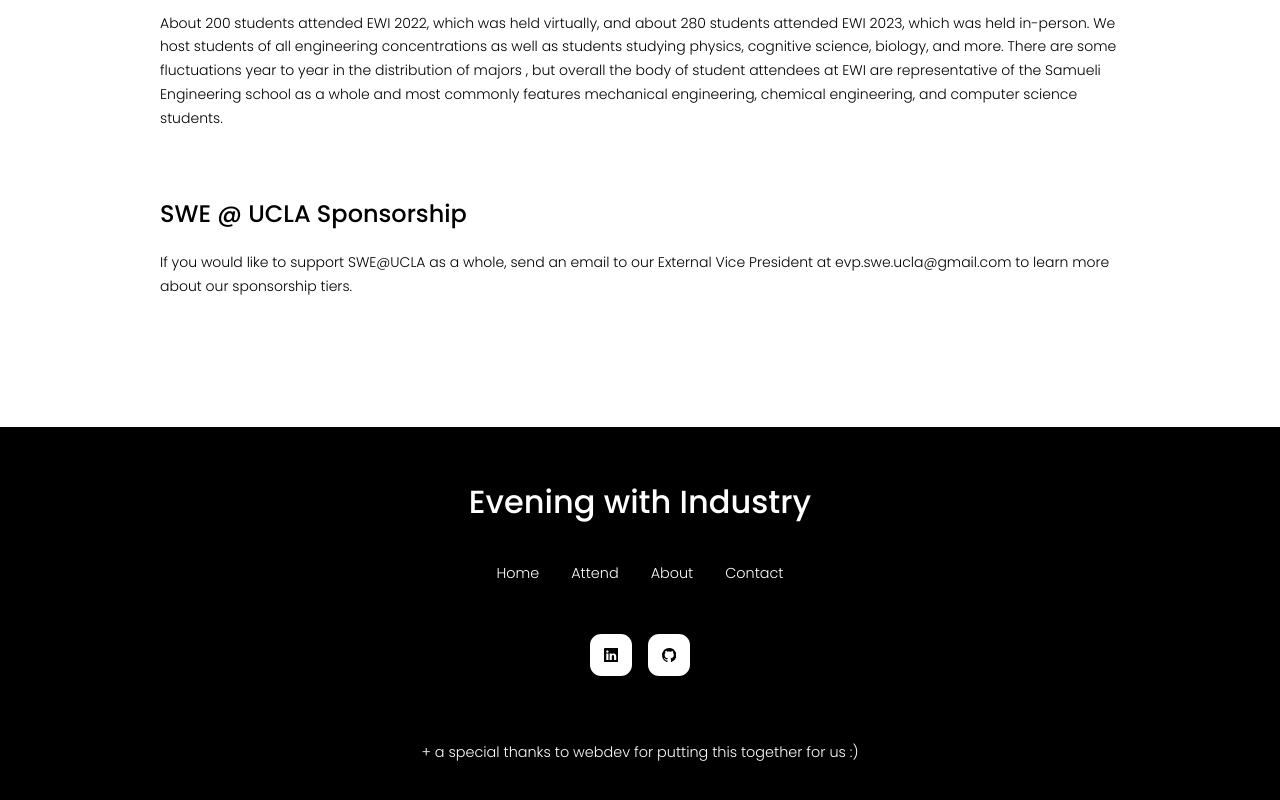
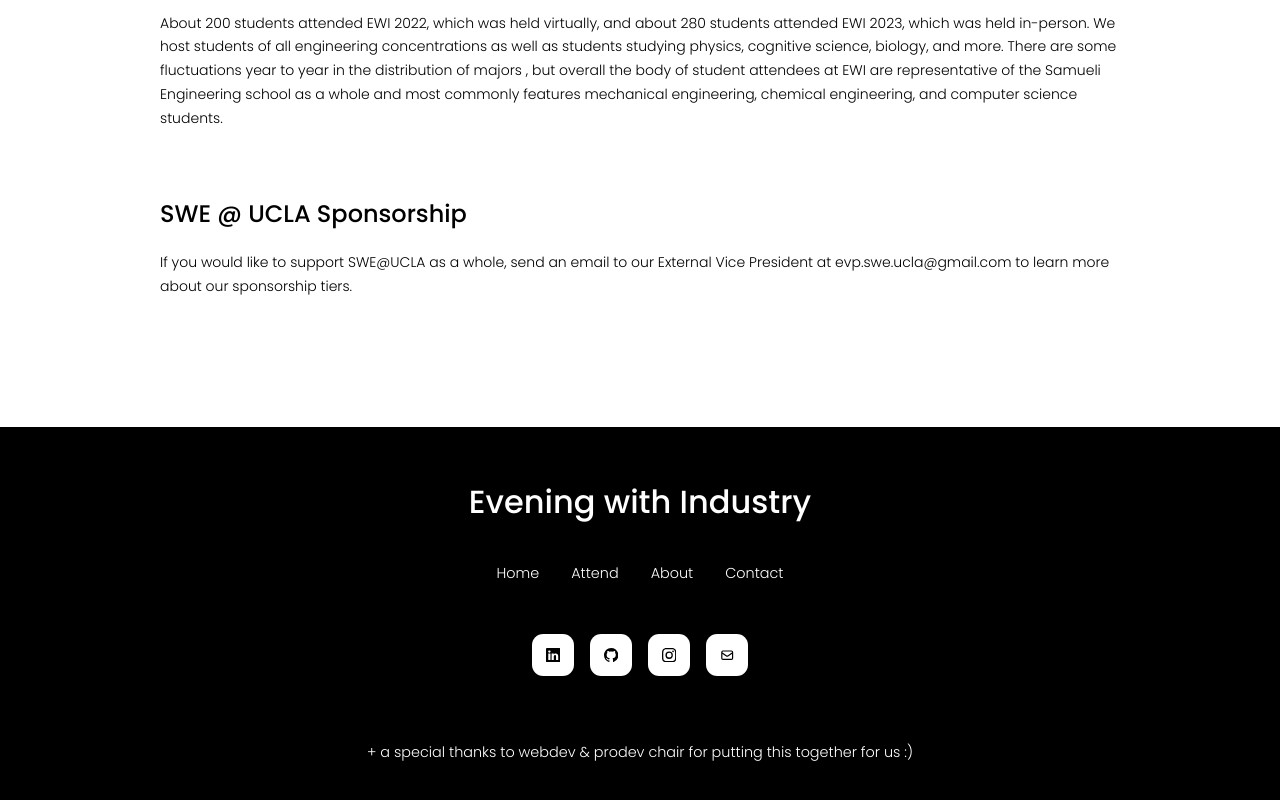
Before and after one commit to swe-ucla/ewi-website, a React (Create React App) app: page / in a window 1280 px wide. Shown: the part 5675-6475 px from the top of the page. Built offline with nearby package versions, Linux system fonts and the light colour scheme.

Commit message:
Linked Instagram and added email to footer.

```diff
--- a/src/components/footer/Footer.jsx
+++ b/src/components/footer/Footer.jsx
@@ -2,6 +2,7 @@
 import './footer.css'
 import{BsLinkedin} from 'react-icons/bs'
 import{BsGithub} from 'react-icons/bs'
+import{BsInstagram} from 'react-icons/bs'
 import{HiOutlineMail} from 'react-icons/hi'
 
 const Footer = () => {
@@ -19,10 +20,12 @@
       <div className="footer__socials">
         <a href="https://linkedin.com/in" target="_blank"><BsLinkedin/></a>
         <a href="https://github.com" target="_blank"><BsGithub/></a>
+        <a href="https://www.instagram.com/uclasweewi/" target="_blank"><BsInstagram/></a>
+        <a href="mailto:ewi.swe.ucla@gmail.com" target="_blank"><HiOutlineMail/></a>
 
       </div>
 
-     <p>+ a special thanks to webdev for putting this together for us :)</p>
+     <p>+ a special thanks to webdev & prodev chair for putting this together for us :)</p>
 
     </footer>
   )
```
